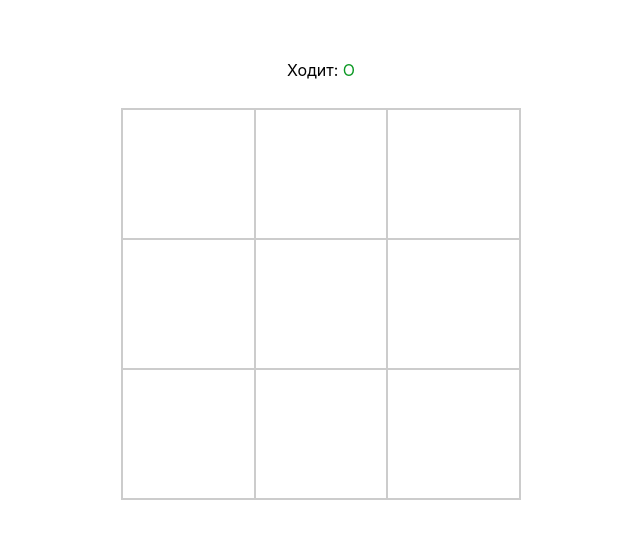
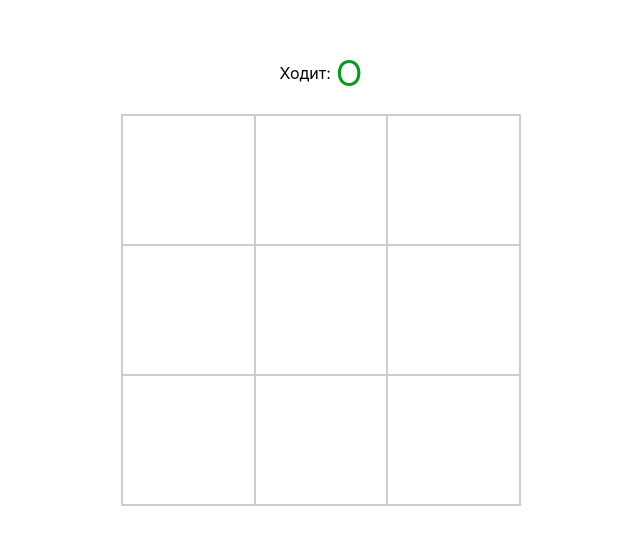
Before and after one commit to polozovaanastasia/tic-tac-toe, a React (Create React App) app: page / in a window 1280 px wide. Shown: the part 158-702 px from the top of the page, without its empty margins (319-959 px from the left). Built offline with nearby package versions, Linux system fonts and the light colour scheme.

Commit message:
styles X/O.

```diff
--- a/src/App.css
+++ b/src/App.css
@@ -8,7 +8,8 @@ body,
 }
 
 .app,
-.game-cell {
+.game-cell,
+.game-step {
     display: flex;
     justify-content: center;
     align-items: center;
@@ -23,25 +24,51 @@ body,
     text-align: center;
 }
 
-.game-step {
-    padding: 18px 10px;
+.game-step,
+.game-result {
+    padding: 10px;
 }
 
 .game-result {
     display: flex;
     justify-content: space-between;
     align-items: center;
-    padding: 10px;
+    color: #fff;
+}
+
+.game-result-winner_O {
     background-color: #84c38f;
-    color: #fff;
+}
+
+.game-result-winner_X {
+    background-color: #bf8484;
+}
+
+.game-result span {
+    display: flex;
+    align-items: center;
+}
+
+.game-result .symbol,
+.game-step .symbol {
+    margin-left: 5px;
 }
 
 .game-restart {
     padding: 10px;
-    border: 1px solid #0a9822;
-    background-color: #0a9822;
+    border: 1px solid;
     color: #fff;
     cursor: pointer;
+}
+
+.game-result-winner_O .game-restart {
+    border-color: #0a9822;
+    background-color: #0a9822;
+}
+
+.game-result-winner_X .game-restart {
+    border-color: #a31b1b;
+    background-color: #a31b1b;
 }
 
 .game-fild {
@@ -54,7 +81,6 @@ body,
 .game-cell {
     flex: 0 0 33.333%;
     height: 130px;
-    font-size: 35px;
     border: 1px solid #ccc;
     box-sizing: border-box;
     cursor: pointer;
@@ -64,8 +90,16 @@ body,
     cursor: default;
 }
 
-.game-cell_winner {
+.game-cell_O {
     background-color: #84c38f;
+}
+
+.game-cell_X {
+    background-color: #bf8484;
+}
+
+.symbol {
+    font-size: 35px;
 }
 
 .symbol-o {
--- a/src/App.tsx
+++ b/src/App.tsx
@@ -22,7 +22,7 @@ function App() {
     };
 
     const renderSymbol = (symbol) => (
-        <span className={getSymbolClassName(symbol)}>{symbol}</span>
+        <span className={`symbol ${getSymbolClassName(symbol)}`}>{symbol}</span>
     );
 
     const computeWinner = (cells) => {
@@ -55,9 +55,17 @@ function App() {
             <div className="game">
                 <div className="game-info">
                     {winnerSequence || isDraw ? (
-                        <div className="game-result">
+                        <div
+                            className={`game-result ${
+                                winnerSequence
+                                    ? `game-result-winner_${currentStep}`
+                                    : ""
+                            }`}
+                        >
                             {winnerSequence ? (
-                                <span>Победитель: {currentStep}</span>
+                                <span>
+                                    Победитель: {renderSymbol(currentStep)}
+                                </span>
                             ) : (
                                 <span>О, это ничья. Сыграем еще раз?</span>
                             )}
@@ -105,7 +113,9 @@ function App() {
                             <span
                                 key={index}
                                 className={`game-cell ${
-                                    isWinner ? "game-cell_winner" : ""
+                                    isWinner
+                                        ? `game-cell_winner game-cell_${currentStep}`
+                                        : ""
                                 }`}
                                 onClick={onClickHandler}
                             >
```
